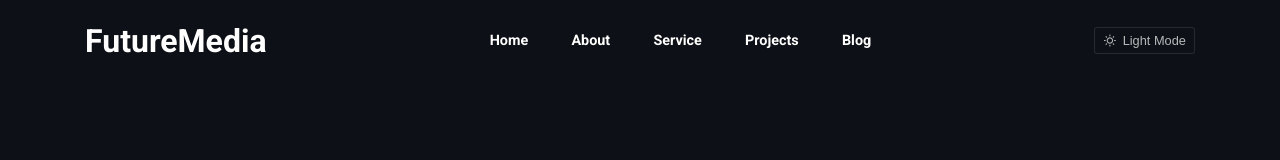
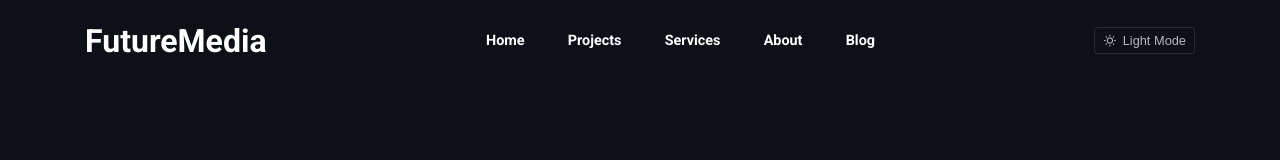
Before and after one commit to xroobix/AgencyWebsite, a React (Vite) app: page / in a window 1280 px wide. Shown: the top 160 px of the page. Built offline with nearby package versions, Linux system fonts and the light colour scheme.

Commit message:
Change position of links

```diff
--- a/src/Components/Header/Header.tsx
+++ b/src/Components/Header/Header.tsx
@@ -7,16 +7,16 @@ export const Header = () => {
       display: 'Home',
     },
     {
+      path: '#projects',
+      display: 'Projects',
+    },
+    {
+      path: '#services',
+      display: 'Services',
+    },
+    {
       path: '#about',
       display: 'About',
-    },
-    {
-      path: '#service',
-      display: 'Service',
-    },
-    {
-      path: '#projects',
-      display: 'Projects',
     },
     {
       path: '#blog',
@@ -29,7 +29,7 @@ export const Header = () => {
       <div className="container">
         <div className="nav__wrapper">
           <div className="logo">
-            <h2><a href="#home">FutureMedia</a></h2>
+            <h2><a href="#">FutureMedia</a></h2>
           </div>
           <div className="navigation">
             <ul className="menu">
```
